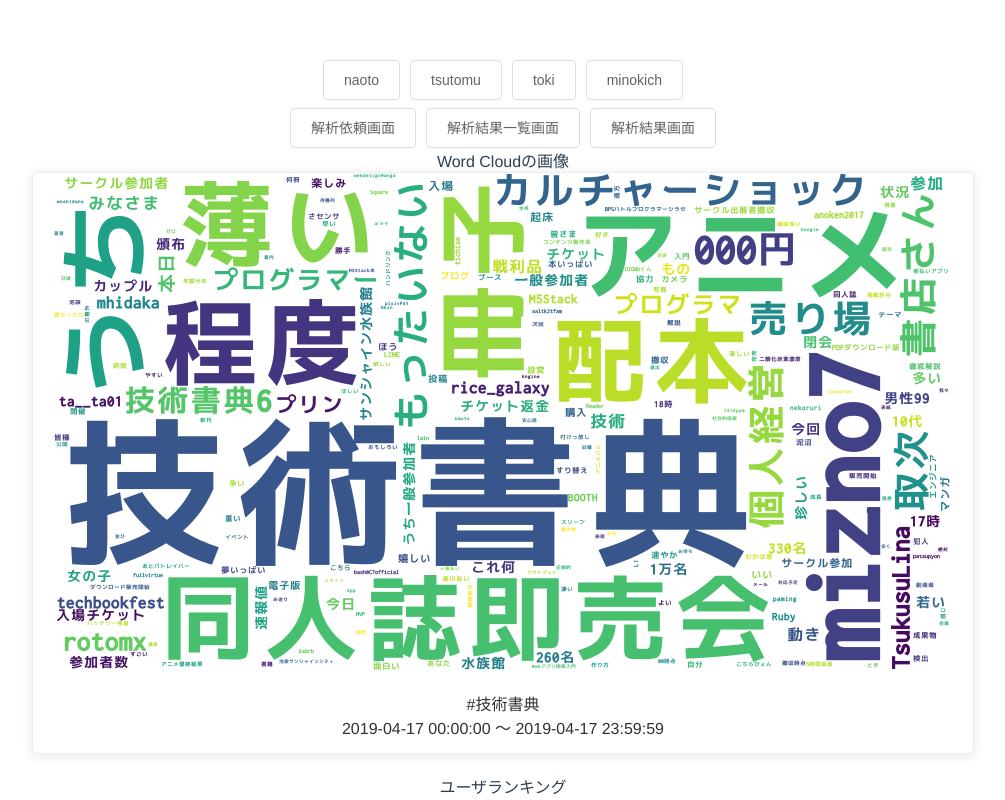
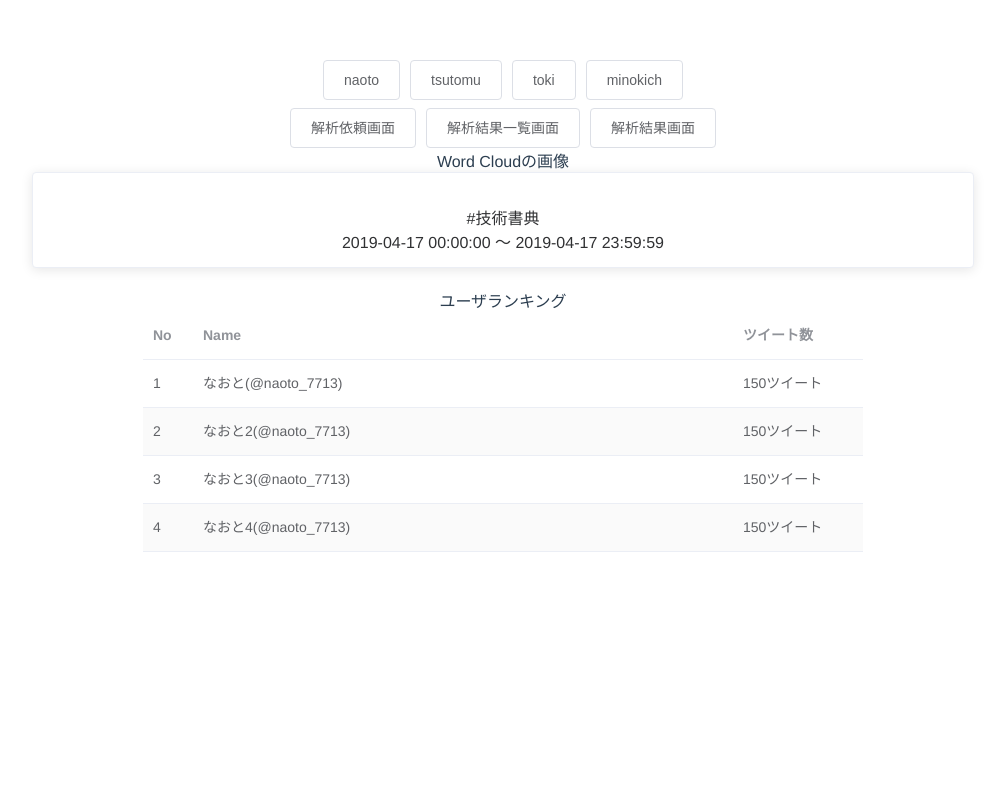
Before and after one commit to a6s-cloud/grouscope-front, a Vue app: page /analysisResult/1 in a window 1280 px wide. Shown: the top 800 px of the page, without its empty margins (137-1142 px from the left). Built offline with nearby package versions, Linux system fonts and the light colour scheme; no server answers.

Commit message:
mounted 時に解析結果の画像をbackend から取得するように修正

```diff
--- a/src/views/AnalysisResult.vue
+++ b/src/views/AnalysisResult.vue
@@ -4,7 +4,7 @@
       <span>Word Cloudの画像</span>
       <el-col>
         <el-card :body-style="{ padding: '0px' }" style="width:940px;margin:0 auto;">
-          <img :src="image_path()" class="image">
+          <img :src="image_path(image)" class="image" />
           <div style="padding: 14px;">
             <span>{{analysisWord}}</span>
             <div class="bottom clearfix">
@@ -77,6 +77,7 @@ import axios from 'axios';
 export default Vue.extend({
   data: function() {
     return {
+      image: undefined,
       startDate: '2019-04-17 00:00:00',
       endDate: '2019-04-17 23:59:59',
       analysisWord: '#技術書典',
@@ -113,7 +114,10 @@ export default Vue.extend({
   },
   methods: {
     image_path: function(image: any) {
-      return require('@/assets/naoto/result.png');
+      if (image === undefined) {
+        return;
+      }
+      return 'http://localhost/storage/' + image;
     },
     getAnalysisResult: function() {
       const endpoint = `http://localhost/api/v1/AnalysisResults/${this.$route.params.id}`;
@@ -121,6 +125,7 @@ export default Vue.extend({
       axios
         .get(endpoint, { timeout: 5000 })
         .then(response => {
+          this.image = response.data.image;
           this.startDate = response.data.analysis_start_date;
           this.endDate = response.data.analysis_end_date;
           this.analysisWord = response.data.analysis_word;
@@ -135,7 +140,6 @@ export default Vue.extend({
               tweet: `${val.tweet_count}ツイート`
             };
           });
-          // TODO:URLはバックエンド実装後取得
         })
         .catch(error => {
           if (error.code === 'ECONNABORTED') {
```
